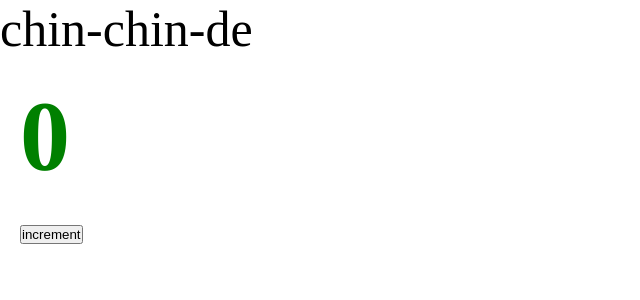
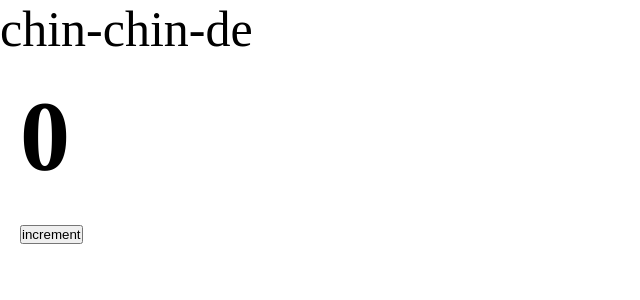
Before and after one commit to Mataew/myProject, a React app: page / in a window 1280 px wide. Shown: the top 300 px of the page, without its empty margins (0-640 px from the left). Built offline with nearby package versions, Linux system fonts and the light colour scheme.

Commit message:
BGZ-1.5.1 фикс когда генерировались дополнительные файлы к scss

```diff
--- a/src/components/Counter.module.css
+++ /dev/null
@@ -1,6 +0,0 @@
-.btn {
-  padding: 20px;
-  color: green;
-}
-
-/*# sourceMappingURL=Counter.module.css.map */
--- a/src/components/Counter.module.scss
+++ b/src/components/Counter.module.scss
@@ -1,4 +1,4 @@
 .btn {
     padding: 20px;
-    color: green;
+    color: black;
 }
--- a/src/index.css
+++ /dev/null
@@ -1,11 +0,0 @@
-* {
-  box-sizing: border-box;
-  padding: 0;
-  margin: 0;
-}
-
-.app {
-  font-size: 50px;
-}
-
-/*# sourceMappingURL=index.css.map */
```
Also changed, not shown: 4 other files (tests, documents, lock files or other folders).
